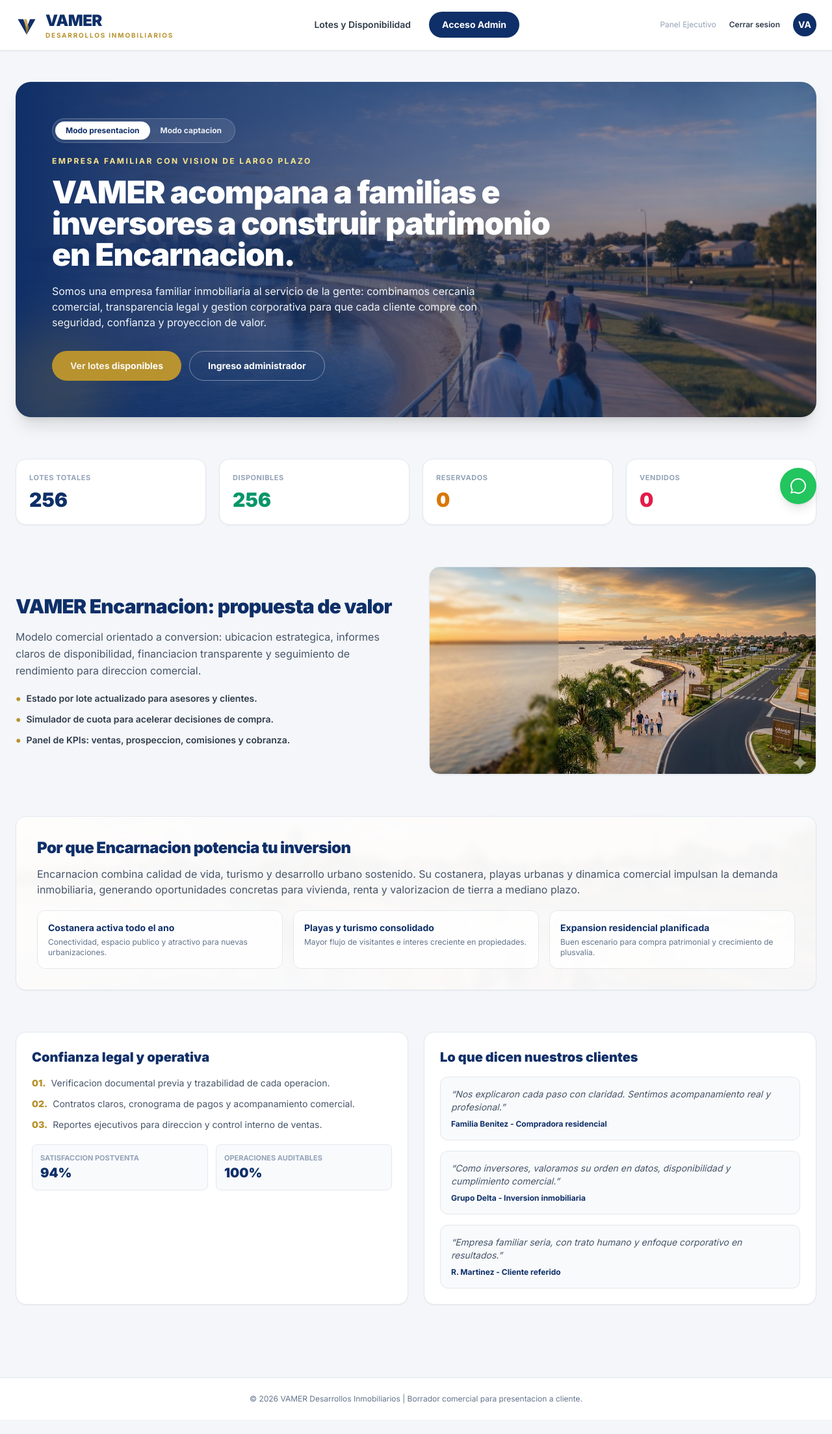
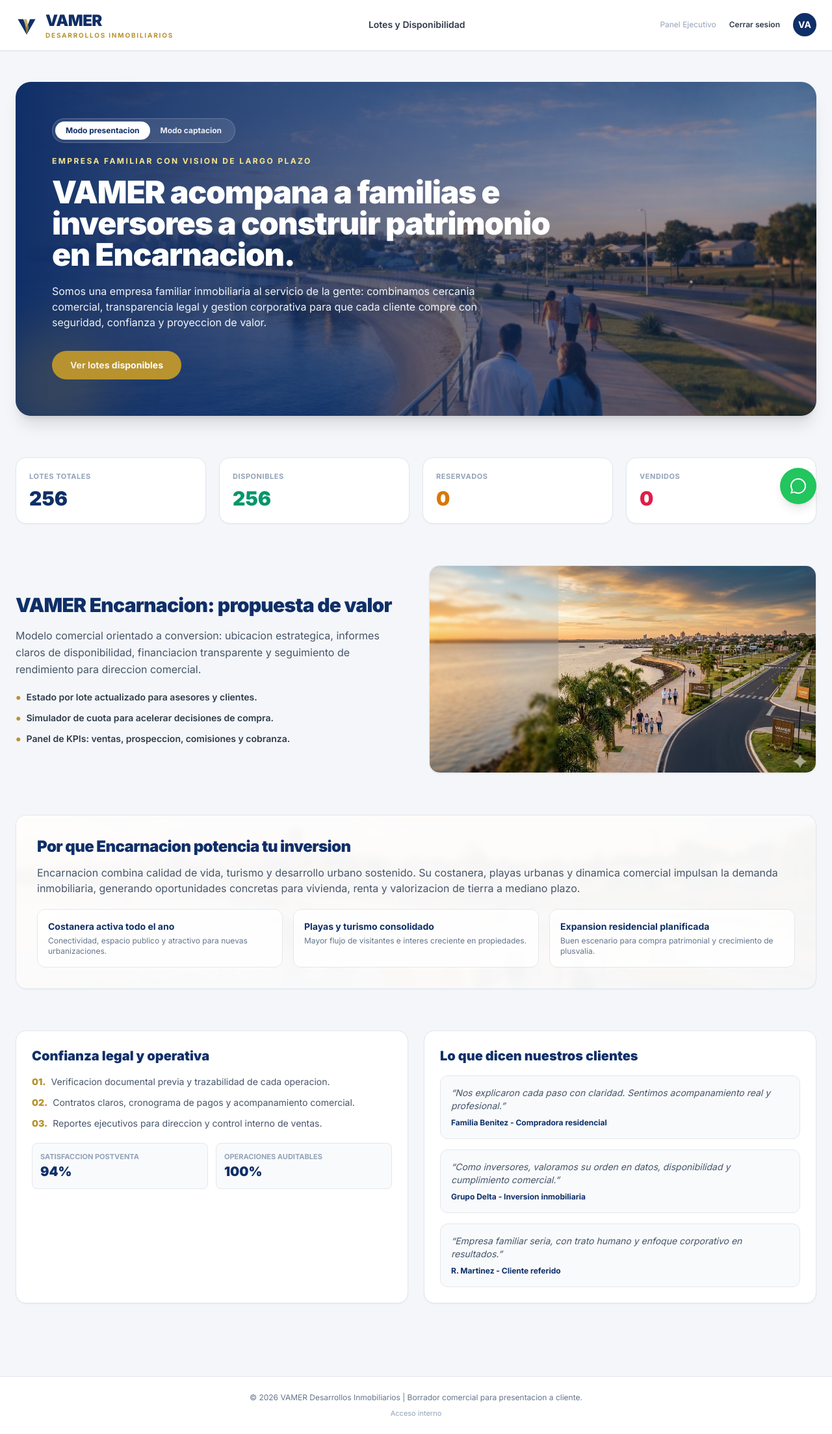
Before and after one commit to delgadocardozo-source/vamer, a plain HTML site: page vamer.html in a window 1280 px wide. Shown: the whole page at 65% size. Before the commit the page ends 2185 px from the top, so only its background shows below. Drawn offline with nearby package versions, Linux system fonts and the light colour scheme.

Commit message:
Nav: acceso admin discreto (pie y menu); sin boton hero en presentacion

```diff
--- a/data/site-config.json
+++ b/data/site-config.json
@@ -10,10 +10,11 @@
   },
   "nav": {
     "lotes": "Lotes y Disponibilidad",
-    "adminAccess": "Acceso Admin",
+    "adminAccess": "Acceso interno",
+    "discreteAccess": "Acceso interno",
     "mobileInicio": "Inicio",
     "mobileLotes": "Lotes y Disponibilidad",
-    "mobileAdmin": "Acceso Admin",
+    "mobileAdmin": "Acceso interno",
     "mobileDashboard": "Ver dashboard",
     "adminNavLabel": "Panel Ejecutivo",
     "cerrarSesion": "Cerrar sesion",
--- a/js/cms.js
+++ b/js/cms.js
@@ -61,10 +61,15 @@
         }
         if (cfg.nav) {
             setText("cms-nav-lotes", cfg.nav.lotes);
-            setText("cms-nav-admin", cfg.nav.adminAccess);
+            const discrete =
+                cfg.nav.discreteAccess ||
+                cfg.nav.mobileAdmin ||
+                cfg.nav.adminAccess ||
+                "Acceso interno";
+            setText("cms-discrete-access-desktop", discrete);
+            setText("cms-discrete-access-mobile", discrete);
             setText("cms-mobile-inicio", cfg.nav.mobileInicio);
             setText("cms-mobile-lotes", cfg.nav.mobileLotes);
-            setText("cms-mobile-admin", cfg.nav.mobileAdmin);
             setText("cms-mobile-dashboard", cfg.nav.mobileDashboard);
             setText("cms-admin-nav-label", cfg.nav.adminNavLabel);
             setText("cms-mobile-admin-label", cfg.nav.adminNavLabel);
--- a/vamer.html
+++ b/vamer.html
@@ -67,11 +67,8 @@
                 </div>
             </div>
 
-            <nav id="public-nav" class="hidden md:flex items-center gap-7">
+            <nav id="public-nav" class="hidden md:flex items-center gap-6">
                 <button onclick="showView('lotes')" class="text-sm font-semibold hover:text-vamerBlue transition"><span id="cms-nav-lotes">Lotes y Disponibilidad</span></button>
-                <button onclick="showView('login')" class="bg-vamerBlue text-white px-5 py-2.5 rounded-full text-sm font-bold hover:bg-vamerBlueSoft transition">
-                    <span id="cms-nav-admin">Acceso Admin</span>
-                </button>
             </nav>
 
             <nav id="admin-nav" class="hidden md:flex items-center gap-5">
@@ -90,7 +87,9 @@
             <div id="mobile-public-nav" class="space-y-3">
                 <button onclick="showView('landing')" class="w-full text-left text-sm font-semibold py-2"><span id="cms-mobile-inicio">Inicio</span></button>
                 <button onclick="showView('lotes')" class="w-full text-left text-sm font-semibold py-2"><span id="cms-mobile-lotes">Lotes y Disponibilidad</span></button>
-                <button onclick="showView('login')" class="w-full bg-vamerBlue text-white px-4 py-2.5 rounded-lg text-sm font-bold"><span id="cms-mobile-admin">Acceso Admin</span></button>
+                <p class="pt-2 border-t border-slate-100">
+                    <button type="button" onclick="showView('login'); toggleMobileMenu();" class="text-xs text-slate-400 hover:text-slate-600 font-medium"><span id="cms-discrete-access-mobile">Acceso interno</span></button>
+                </p>
             </div>
             <div id="mobile-admin-nav" class="hidden space-y-3">
                 <p class="text-xs text-slate-400 font-semibold"><span id="cms-mobile-admin-label">Panel Ejecutivo</span></p>
@@ -551,8 +550,11 @@
         </section>
     </main>
 
-    <footer class="mt-12 md:mt-16 border-t border-slate-200 bg-white py-6 text-center text-xs text-slate-500 px-4">
+    <footer class="mt-12 md:mt-16 border-t border-slate-200 bg-white py-6 text-center text-xs text-slate-500 px-4 space-y-2">
         <p id="cms-footer">&copy; 2026 VAMER Desarrollos Inmobiliarios | Borrador comercial para presentacion a cliente.</p>
+        <p class="text-[11px] text-slate-400">
+            <button type="button" onclick="showView('login')" class="hover:text-slate-600 underline-offset-2 hover:underline font-normal"><span id="cms-discrete-access-desktop">Acceso interno</span></button>
+        </p>
     </footer>
 
     <div id="whatsapp-global" class="fixed bottom-6 right-6 z-50 hover:scale-105 transition">
@@ -638,8 +640,10 @@
                 text.textContent = pres ? pres.text : "Somos una empresa familiar inmobiliaria al servicio de la gente: combinamos cercania comercial, transparencia legal y gestion corporativa para que cada cliente compre con seguridad, confianza y proyeccion de valor.";
                 mainCta.textContent = pres ? pres.ctaPrimary : "Ver lotes disponibles";
                 mainCta.onclick = function () { showView("lotes"); };
-                secondaryCta.textContent = pres ? pres.ctaSecondary : "Ingreso administrador";
-                secondaryCta.onclick = function () { showView("login"); };
+                secondaryCta.classList.add("hidden");
+            }
+            if (secondaryCta && mode === "leads") {
+                secondaryCta.classList.remove("hidden");
             }
         }
 
```
Also changed, not shown: admin.html (+1 -2 lines).
